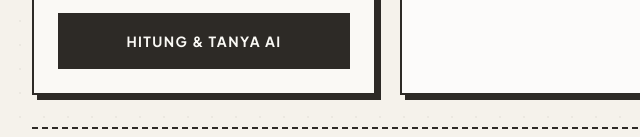
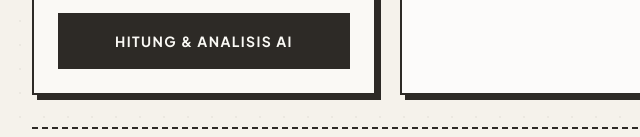
Before and after one commit to Celxteaa/proteica, a website: page public/index.html in a window 1280 px wide. Both pictures are taken after a click on the button "MULAI HITUNG". Shown: the part 663-800 px from the top of the page, 160-800 px from the left. Drawn offline with nearby package versions, Linux system fonts and the light colour scheme.

Commit message:
Update button text from 'Tanya' to 'Analisis'

```diff
--- a/public/index.html
+++ b/public/index.html
@@ -236,7 +236,7 @@
                         </div>
 
                         <button onclick="prosesData()" id="btnSubmit" class="w-full bg-[#2d2a26] text-[#faf9f5] font-bold p-4 uppercase tracking-widest text-sm hover:bg-opacity-90 active:translate-x-1 active:translate-y-1 transition-all border-2 border-[#2d2a26] box-shadow">
-                            Hitung & Tanya AI
+                            Hitung & Analisis AI
                         </button>
                     </div>
                 </div>
```
